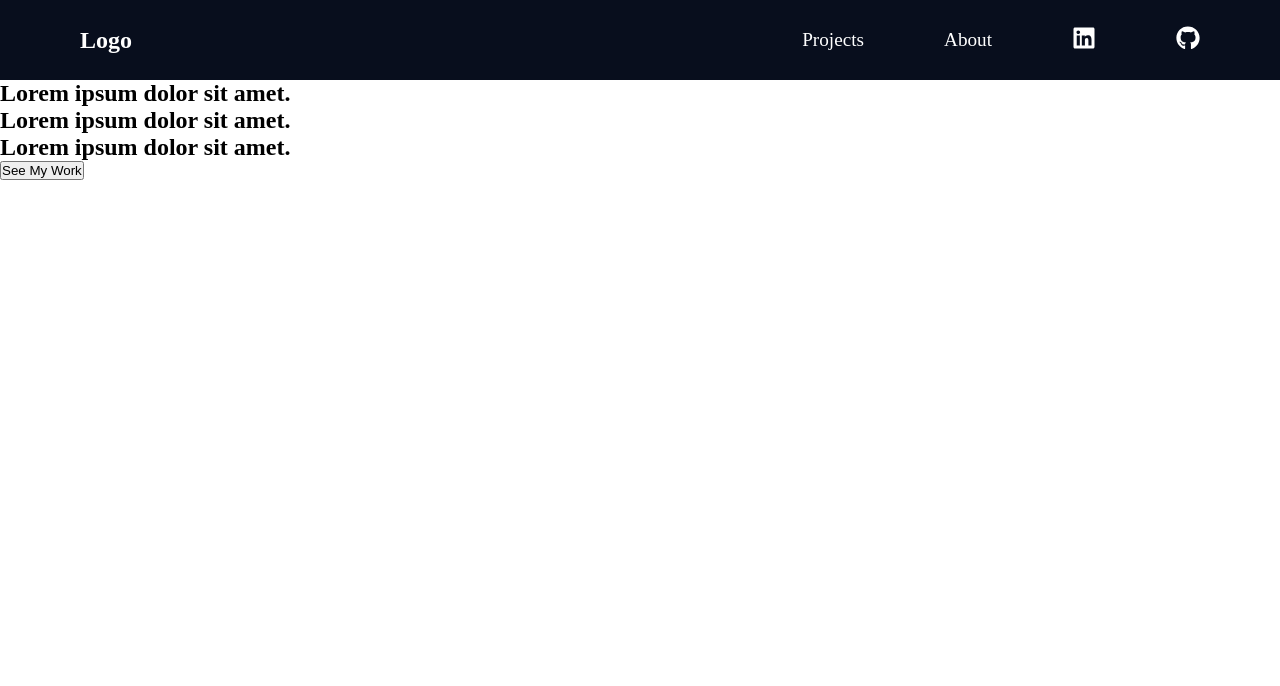
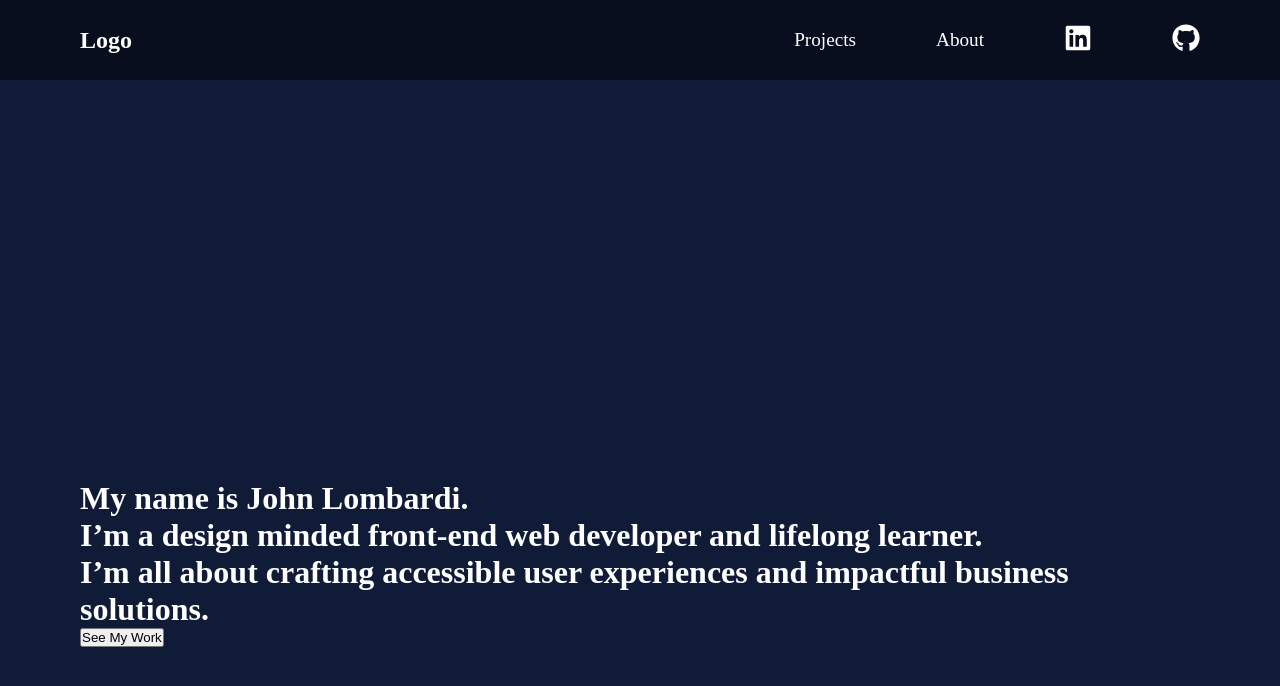
Before and after one commit to johnlombardi389/port, a React (Vite) app: page / in a window 1280 px wide. Shown: the top 686 px of the page. Built offline with nearby package versions, Linux system fonts and the light colour scheme.

Commit message:
Styled intro section text and spacing

```diff
--- a/src/components/IntroSection.jsx
+++ b/src/components/IntroSection.jsx
@@ -4,22 +4,31 @@ function IntroSection() {
   return (
     <div className="intro-container">
       <div className="title">
-        <div className="hide">
-          <h2>Lorem ipsum dolor sit amet.</h2>
+        <div>
+          <div className="hide">
+            <h2>My name is John Lombardi.</h2>
+          </div>
         </div>
       </div>
 
       <div className="title">
-        <div className="hide">
-          <h2>
-            Lorem ipsum dolor <span>sit amet.</span>
-          </h2>
+        <div>
+          <div className="hide">
+            <h2>
+              I’m a design minded front-end web developer and lifelong learner.
+            </h2>
+          </div>
         </div>
       </div>
 
       <div className="title">
-        <div className="hide">
-          <h2>Lorem ipsum dolor sit amet.</h2>
+        <div>
+          <div className="hide">
+            <h2>
+              I’m all about crafting accessible user experiences and impactful
+              business solutions.{" "}
+            </h2>
+          </div>
         </div>
       </div>
 
--- a/src/components/Nav.jsx
+++ b/src/components/Nav.jsx
@@ -14,12 +14,15 @@ function Nav() {
           <a href="#">About</a>
         </li>
         <li>
-          <a href="#">
+          <a
+            href="https://www.linkedin.com/in/johnlombardi389/"
+            target="_blank"
+          >
             <FaLinkedin />
           </a>
         </li>
         <li>
-          <a href="#">
+          <a href="https://github.com/johnlombardi389" target="_blank">
             <FaGithub />
           </a>
         </li>
--- /dev/null
+++ b/src/styles/_home.scss
@@ -0,0 +1,15 @@
+.intro-container {
+  min-height: 90vh;
+  display: flex;
+  justify-content: space-between;
+  align-items: start;
+  flex-direction: column;
+  color: white;
+  padding: 25rem 5rem;
+  .hide {
+    overflow: hidden;
+  }
+  h2 {
+    font-size: 2rem;
+  }
+}
--- a/src/styles/_nav.scss
+++ b/src/styles/_nav.scss
@@ -26,8 +26,8 @@ nav {
     position: relative;
     font-size: 1.2rem;
     svg {
-      width: 1.5rem;
-      height: 1.5rem;
+      width: 1.75rem;
+      height: 1.75rem;
     }
   }
 }
--- a/src/styles/app.scss
+++ b/src/styles/app.scss
@@ -1,8 +1,13 @@
+@import "./colors";
+@import "./nav";
+@import "./home";
+
 * {
   margin: 0;
   padding: 0;
   box-sizing: border-box;
 }
 
-@import "./colors";
-@import "./nav";
+body {
+  background-color: $bodyBack;
+}
```
